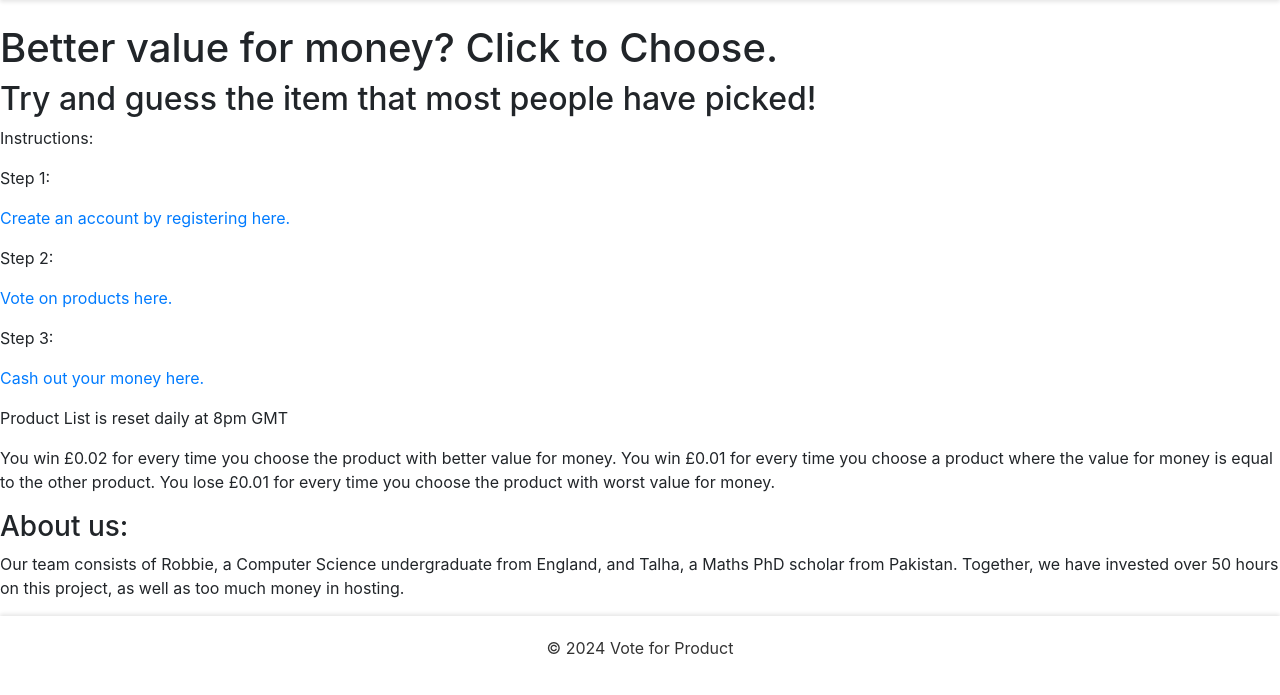
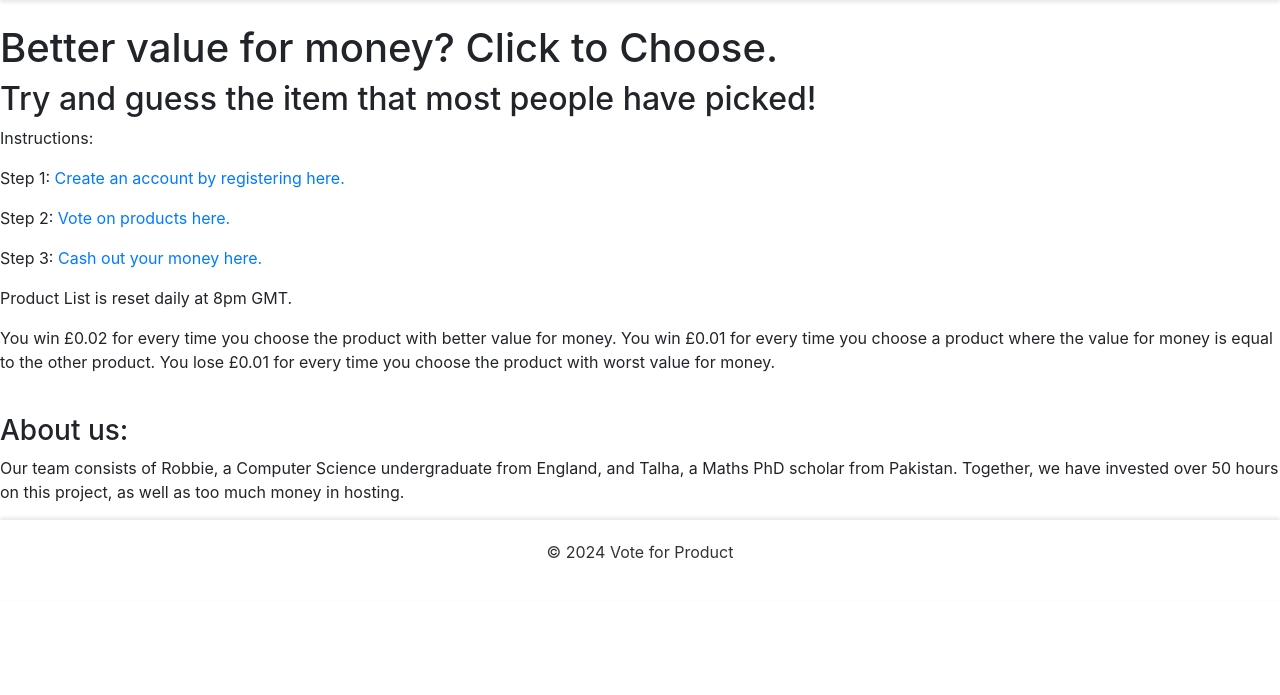
Before and after one commit to rlmsinclair/VoteForProduct, a Flask app: page / in a window 1280 px wide. Shown: the part 56-751 px from the top of the page. Run offline with Flask 3, Linux system fonts and the light colour scheme; parts of the project's set-up code (start-up, migrations or seed data) failed here and were passed over; some libraries are stand-ins or nearby versions.

Commit message:
Add files via upload

```diff
--- a/templates/index.html
+++ b/templates/index.html
@@ -41,42 +41,40 @@
   </nav>
   <br>
 
-    <h1>Better value for money? Click to Choose.</h1>
-    <h2>Try and guess the item that most people have picked!</h2>
+    <h1 class="h1">Better value for money? Click to Choose.</h1>
+    <h2 class="h2">Try and guess the item that most people have picked!</h2>
+    <div class="centeredbody">
         <p>
           Instructions:
         </p>
         <p>
           Step 1:
+        <a href = "/register">
+          Create an account by registering here.
+        </a>
         </p>
-    <a href = "/register">
-    <p>
-      Create an account by registering here.
-    </p>
-    </a>
         <p>
           Step 2:
+        <a href = '/vote'>
+          Vote on products here.
+        </a>
         </p>
-    <a href = '/vote'>
-    <p>
-      Vote on products here.
-    </p>
-    </a>
         <p>
           Step 3:
+        <a href = '/cashout'>
+          Cash out your money here.
+        </a>
         </p>
-    <a href = '/cashout'>
-    <p>
-      Cash out your money here.
-    </p>
-    </a>
 
-    <p>Product List is reset daily at 8pm GMT</p>
+        <p>Product List is reset daily at 8pm GMT.</p>
         <p>
             You win £0.02 for every time you choose the product with better value for money.
             You win £0.01 for every time you choose a product where the value for money is equal to the other product.
             You lose £0.01 for every time you choose the product with worst value for money.
         </p>
+    </div>
+    <br>
+    <div class="centeredbody">
         <h3>
           About us:
         </h3>
@@ -85,6 +83,7 @@
           a Maths PhD scholar from Pakistan. Together, we have invested over 50 hours on this project,
           as well as too much money in hosting.
         </p>
+    </div>
   <footer class="footer">
     <p>&copy; 2024 Vote for Product</p>
 </footer>
--- a/templates/vote.html
+++ b/templates/vote.html
@@ -62,9 +62,8 @@
         </div>
     </div>
 </div>
-<div>
-    <p>My balance:</p>
-    <p>£{{ balance }}</p>
+<div class="textContainer1">
+    <p>My balance: £{{ balance }}</p>
 </div>
 <footer class="footer">
     <p>&copy; 2024 Vote for Product</p>
```
Lines whose indentation alone changed are shown as unchanged.
